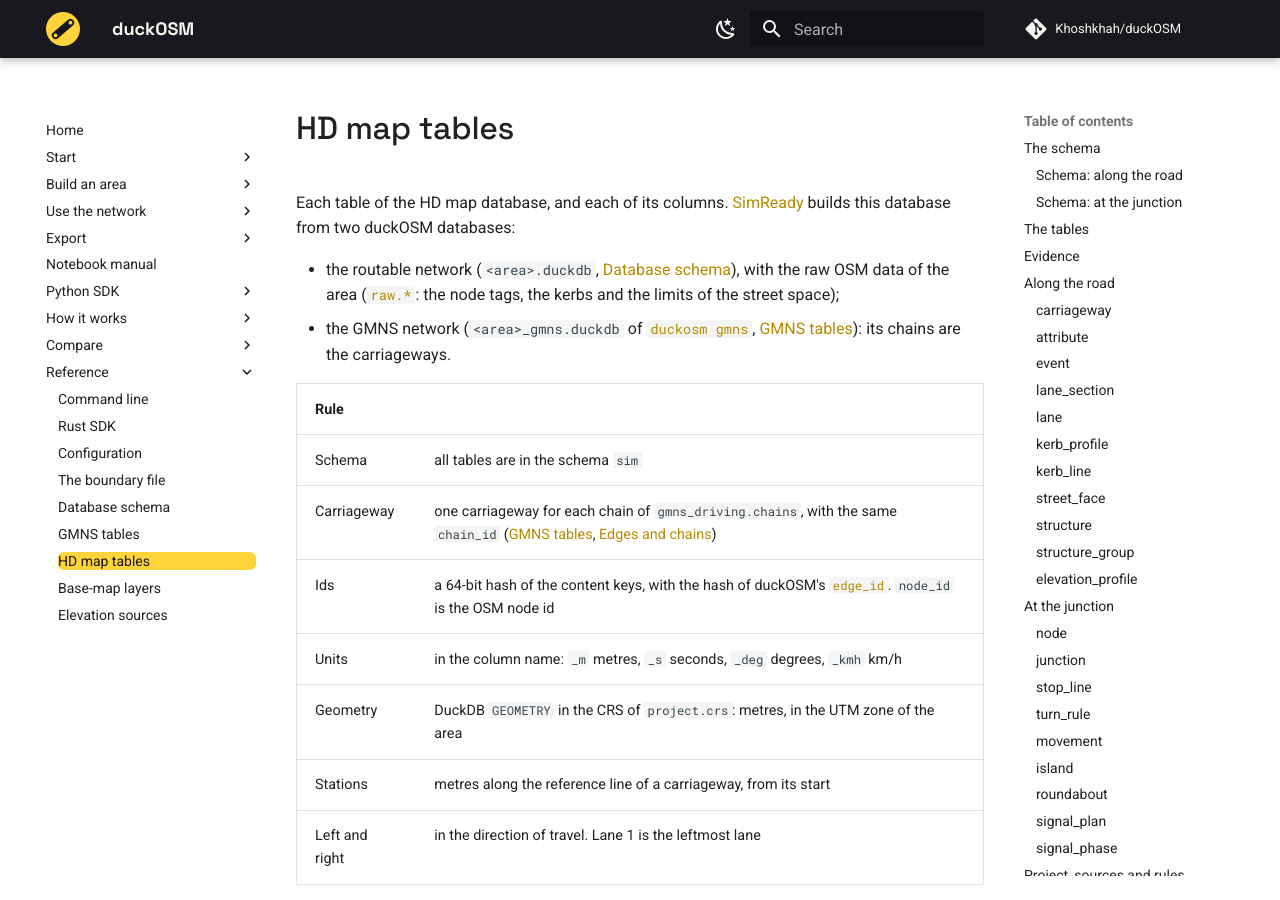
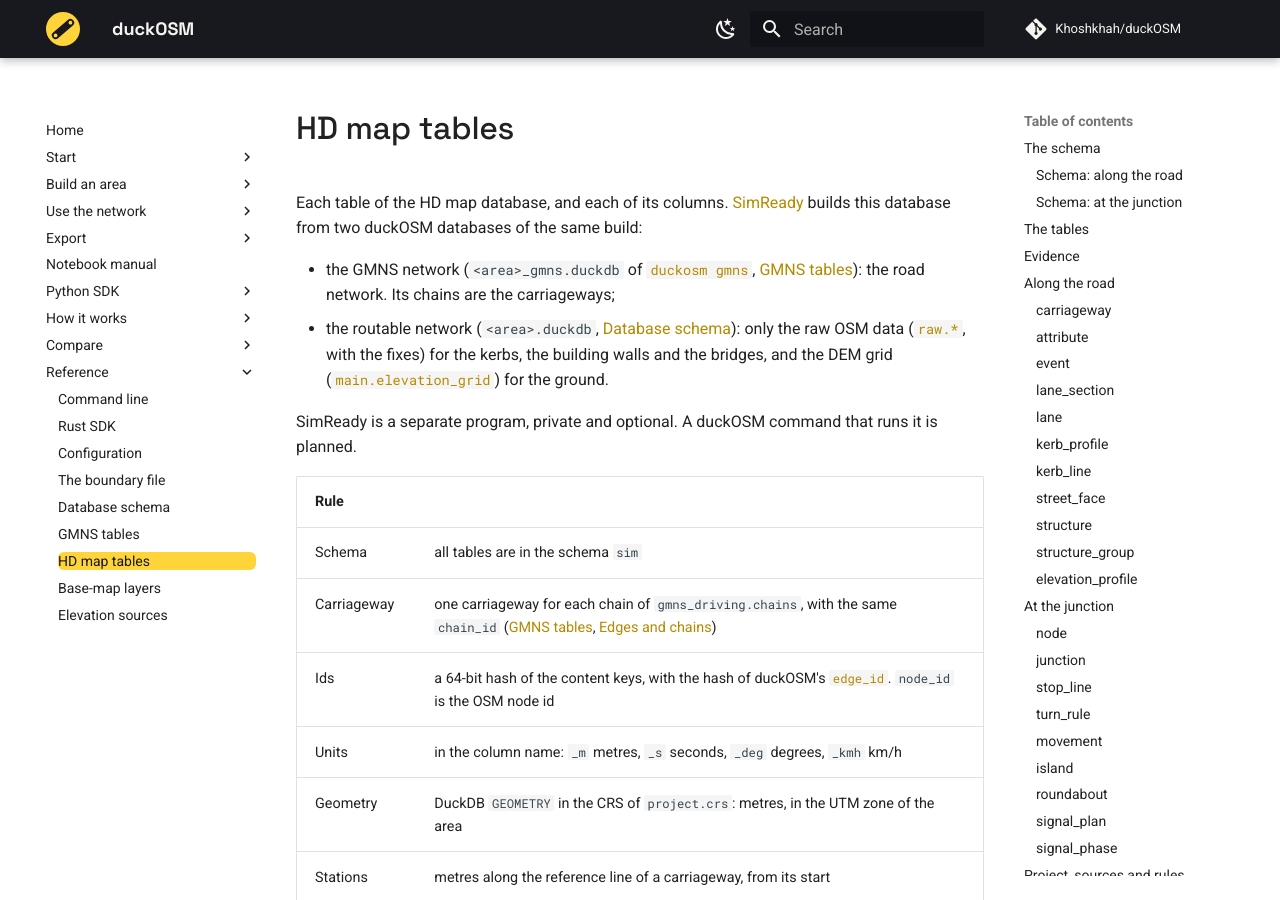
Before and after one commit to Khoshkhah/duckOSM, an MkDocs documentation site: the page built from docs/exports/hdmap_tables.md, in a window 1280 px wide and 900 px high. Built offline with MkDocs 1.6.1 and Material for MkDocs 9.7.7, drawn with Linux system fonts in a browser that asks for light colours; comment, search, counter and statistics services are not loaded.

Commit message:
Docs: the HD map text matches the decisions of 2026-11-24
- SimReady reads the road network from the GMNS database. From the routable
  network of the same build it reads only raw.* (with the fixes: kerbs,
  building walls, bridges) and main.elevation_grid (the ground).
- SimReady is a separate program, private and optional. A duckOSM command
  that runs it is planned (not built).

Co-Authored-By: Claude Opus 5.5 <noreply@anthropic.com>

```diff
--- a/docs/exports/hdmap_tables.md
+++ b/docs/exports/hdmap_tables.md
@@ -1,12 +1,15 @@
 # HD map tables
 
 Each table of the HD map database, and each of its columns. [SimReady](https://github.com/Khoshkhah/simready) builds
-this database from two duckOSM databases:
+this database from two duckOSM databases of the same build:
 
-- the routable network (`<area>.duckdb`, [Database schema](../reference/database.md)), with the raw OSM data of the
-  area ([`raw.*`](../reference/database.md#raw-schema): the node tags, the kerbs and the limits of the street space);
-- the GMNS network (`<area>_gmns.duckdb` of [`duckosm gmns`](gmns.md), [GMNS tables](gmns_tables.md)): its chains
-  are the carriageways.
+- the GMNS network (`<area>_gmns.duckdb` of [`duckosm gmns`](gmns.md), [GMNS tables](gmns_tables.md)): the road
+  network. Its chains are the carriageways;
+- the routable network (`<area>.duckdb`, [Database schema](../reference/database.md)): only the raw OSM data
+  ([`raw.*`](../reference/database.md#raw-schema), with the fixes) for the kerbs, the building walls and the bridges,
+  and the DEM grid ([`main.elevation_grid`](../reference/database.md#elevation_grid)) for the ground.
+
+SimReady is a separate program, private and optional. A duckOSM command that runs it is planned.
 
 | Rule | |
 |---|---|
```
Also changed, not shown: docs/exports/hd-map/index.md (+2 -1 lines), 1 other file.
